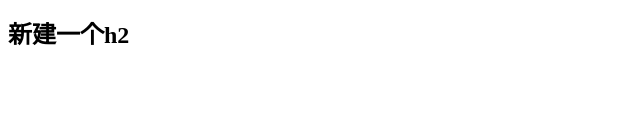
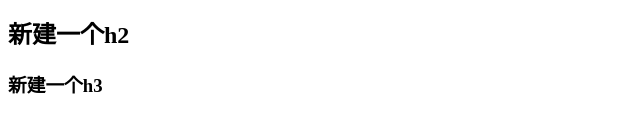
Before and after one commit to Qiu-xijun/Qiu-xijun.github.io, a plain HTML site: page index.html in a window 1280 px wide. Shown: the part 129-262 px from the top of the page, without its empty margins (0-640 px from the left). Drawn offline with Linux system fonts and the light colour scheme.

Commit message:
新建一个h3

```diff
--- a/index.html
+++ b/index.html
@@ -9,5 +9,6 @@
     <h1>个人简历</h1>
     <h2>新建一个h2</h2>
     <h2>新建一个h2</h2>
+    <h3>新建一个h3</h3>
 </body>
 </html>
```
